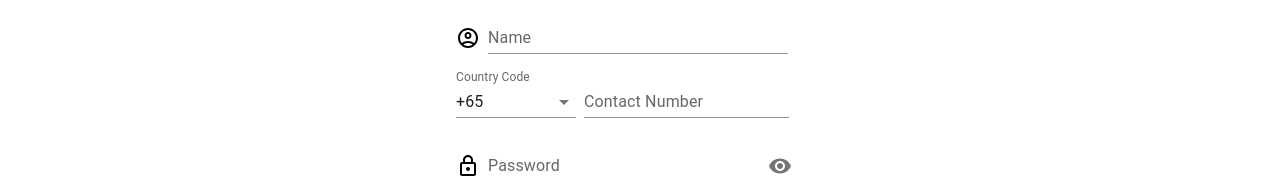
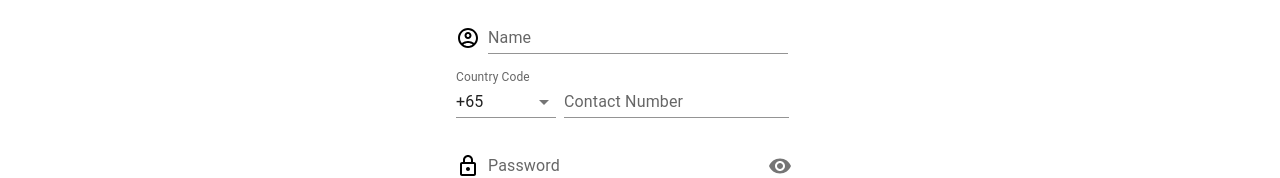
Before and after one commit to felixli1998/FYP-24_DCS__CodeAbility-Crew_EcoYah, a React (Create React App) app in the folder client/: page / in a window 1280 px wide. Shown: the part 156-334 px from the top of the page. Built offline with nearby package versions, Linux system fonts and the light colour scheme.

Commit message:
feat: performed validation for international contact numbers

```diff
--- a/client/package.json
+++ b/client/package.json
@@ -15,8 +15,13 @@
     "@types/react": "^18.2.47",
     "@types/react-dom": "^18.2.18",
     "axios": "^1.6.5",
+    "country-flag-icons": "^1.5.9",
+    "libphonenumber-js": "^1.10.53",
+    "material-ui-phone-number-2": "^1.3.0",
+    "mui-tel-input": "^5.0.0",
     "react": "^18.2.0",
     "react-dom": "^18.2.0",
+    "react-phone-input-2": "^2.15.1",
     "react-scripts": "5.0.1",
     "typescript": "^4.9.5"
   },
--- a/client/src/Countries.tsx
+++ b/client/src/Countries.tsx
@@ -380,7 +380,7 @@ export const countries: readonly CountryType[] = [
   { code: 'TV', label: 'Tuvalu', phone: '688' },
   {
     code: 'TW',
-      label: 'Taiwan, Republic of China',
+    label: 'Taiwan',
     phone: '886',
   },
   {
--- a/client/src/components/CheckBox.tsx
+++ b/client/src/components/CheckBox.tsx
@@ -14,7 +14,7 @@ export default function CheckBox(props: CheckBoxProps) {
 
   const symbol = /[!@#$%^&*()_+\-=\[\]{};':"\\|,.<>\/?]+/;
 
-  console.log(props.text);
+  // console.log(props.text);
 
   useEffect(() => {
     const isPasswordValid = props.text.length >= 12 &&
@@ -23,7 +23,7 @@ export default function CheckBox(props: CheckBoxProps) {
       /\d/.test(props.text) &&
       symbol.test(props.text);
 
-    props.isValid(isPasswordValid);
+      props.isValid(isPasswordValid);
 
   }, [props.text]);
 
--- a/client/src/components/LongButton.tsx
+++ b/client/src/components/LongButton.tsx
@@ -10,7 +10,7 @@ export default function LongButton(props: LongButtonProps) {
 
   function handleSignUp(e: { preventDefault: () => void; }) {
     e.preventDefault();
-    console.log('You clicked sign up.');
+    // console.log('You clicked sign up.');
     props.clickStatus(true);
   }
 
--- a/client/src/components/TextFields.tsx
+++ b/client/src/components/TextFields.tsx
@@ -1,4 +1,4 @@
-import { useState, ChangeEvent } from 'react';
+import { useState, useEffect, ChangeEvent } from 'react';
 import Box from '@mui/material/Box';
 import Autocomplete from '@mui/material/Autocomplete';
 import TextField from '@mui/material/TextField';
@@ -10,6 +10,7 @@ import LockOutlinedIcon from '@mui/icons-material/LockOutlined';
 import Visibility from '@mui/icons-material/Visibility';
 import VisibilityOff from '@mui/icons-material/VisibilityOff';
 import { countries } from '../Countries';
+import { CountryCode, isValidPhoneNumber } from 'libphonenumber-js'
 
 type TextFieldsProps = {
     label: string
@@ -17,6 +18,13 @@ type TextFieldsProps = {
     validate: boolean
     data: (type:string, arg: string) => void
     error?: boolean
+}
+
+type Country = {
+  code: string;
+  label: string;
+  phone: string;
+  suggested?: boolean;
 }
 
 export default function TextFields(props: TextFieldsProps) {
@@ -30,26 +38,52 @@ export default function TextFields(props: TextFieldsProps) {
     const helperText: any = {
         "email": "Please enter your email",
         "name": "Please enter your name",
-        "number": "Please enter your number",
+        "number": "Please enter your contact number",
         "password": "Please enter your password",
         "confirm password": "Please enter your password again",
     }
 
-    console.log(props.validate);
+    // console.log(props.validate);
 
     const [value, setValue] = useState("");
+    const [code, setCode] = useState("SG");
+    const [phone, setPhone] = useState("65");
+    const [phoneError, setPhoneError] = useState(false);
+
+    useEffect(() => {
+    }, [phoneError]);
 
     const handleInputChange = (event: ChangeEvent<HTMLInputElement>) => {
         console.log(event.target.value);
-        setValue(event.target.value);
+        setValue(event.target.value)
     };
+    console.log(value);
 
-    // const handleDropdownChange = (event: any) => {
-    //   console.log(event.target.value);
-    // };
+    const handlePhoneChange = (event: React.ChangeEvent<{}>, country: Country | null) => {
+      /// console.log(country);
+      if (country) {
+        setCode(country.code);
+        setPhone(country.phone);
+      }
+    }
+    // console.log(code);
 
-    console.log(value);
+    if (props.type === "number") {
+      const isValidPhone = isValidPhoneNumber(value, code as CountryCode);
+      // console.log(isValidPhone);
+      if (isValidPhone) {
+        props.data(props.type, "+" + phone + value);
+        if (phoneError) {
+          setPhoneError(false);
+        }
+      } else {
+        if (!phoneError) {
+          setPhoneError(true);
+        }
+      };
+    } else {
       props.data(props.type, value);
+    }
 
     const [showPassword, setShowPassword] = useState(false);
 
@@ -62,10 +96,10 @@ export default function TextFields(props: TextFieldsProps) {
     return (
         <Box sx={{ display: 'flex', alignItems: 'flex-end' }}>
             {icon[props.type]}
-            {props.type === "number" &&
+            { props.type === "number" &&
                 <Autocomplete
                   id="country-select-demo"
-                sx={{ width: 120, mr: 1 }}
+                  sx={{ width: 100, mr: 1 }}
                   options={countries}
                   autoHighlight
                   defaultValue={{
@@ -75,8 +109,8 @@ export default function TextFields(props: TextFieldsProps) {
                       suggested: true,
                     }}
                   getOptionLabel={(option) => "+" + option.phone}
-                // onChange={handleDropdownChange}
-                renderOption={(props, option) => (
+                  onChange={handlePhoneChange}
+                  renderOption={(props, option, index) => (
                     <Box component="li" sx={{ '& > img': { mr: 2, flexShrink: 0 }, width: 100 }} {...props}>
                       <img
                         loading="lazy"
@@ -99,9 +133,8 @@ export default function TextFields(props: TextFieldsProps) {
                       }}
                     />
                   )}
-              />
-            }
-            <TextField sx={{ width : props.type === "number" ? 205 : 300 }} label={props.label} variant="standard" type={(props.type === "password" || props.type === "confirm password") && !showPassword ? "password" : "text"}
+                /> }
+            <TextField sx={{ width : props.type === "number" ? 225 : 300 }} label={props.label} variant="standard" type={(props.type === "password" || props.type === "confirm password") && !showPassword ? "password" : "text"}
                 InputProps={props.type === "password" || props.type === "confirm password" ?
                         { endAdornment: (<InputAdornment position="end">
                         <IconButton
@@ -116,8 +149,8 @@ export default function TextFields(props: TextFieldsProps) {
                      : {} }
                 value={value}
                 onChange={handleInputChange}
-                error={(props.validate && value === "") || (props.validate && props.error === false)}
-                helperText={(props.validate && value === "" ? helperText[props.type] : "") || (props.validate && props.error === false && props.type === "password" && "Please enter a valid password") || (props.validate && props.error === false && props.type === "confirm password" && "Please enter the same password") }
+                error={(props.validate && value === "") || (props.validate && props.error === false) || (props.validate && phoneError)}
+                helperText={(props.validate && value === "" ? helperText[props.type] : "") || (props.validate && props.error === false && props.type === "password" && "Please enter a valid password") || (props.validate && props.error === false && props.type === "confirm password" && "Please enter the same password") || (props.validate && phoneError && "Please enter a valid contact number") }
                 />
         </Box>
     );
--- a/client/src/pages/SignUp.tsx
+++ b/client/src/pages/SignUp.tsx
@@ -26,8 +26,8 @@ export default function SignUp() {
     const formData: { [key: string] : string } = {};
 
     const handleData = (type: string, data: string) => {
-        console.log(type);
-        console.log(data);
+        // console.log(type);
+        // console.log(data);
         formData[type] = data;
         if (formData['password']) {
           setPasswordText(formData['password']);
@@ -36,7 +36,7 @@ export default function SignUp() {
           setIsPasswordSame(true);
         }
     }
-    console.log(formData);
+    // console.log(formData);
 
     const handlePwdCriteria = (status: boolean) => {
         setIsPasswordValid(status);
```
Also changed, not shown: 1 other file (tests, documents, lock files or other folders). Lines whose indentation alone changed are shown as unchanged.
